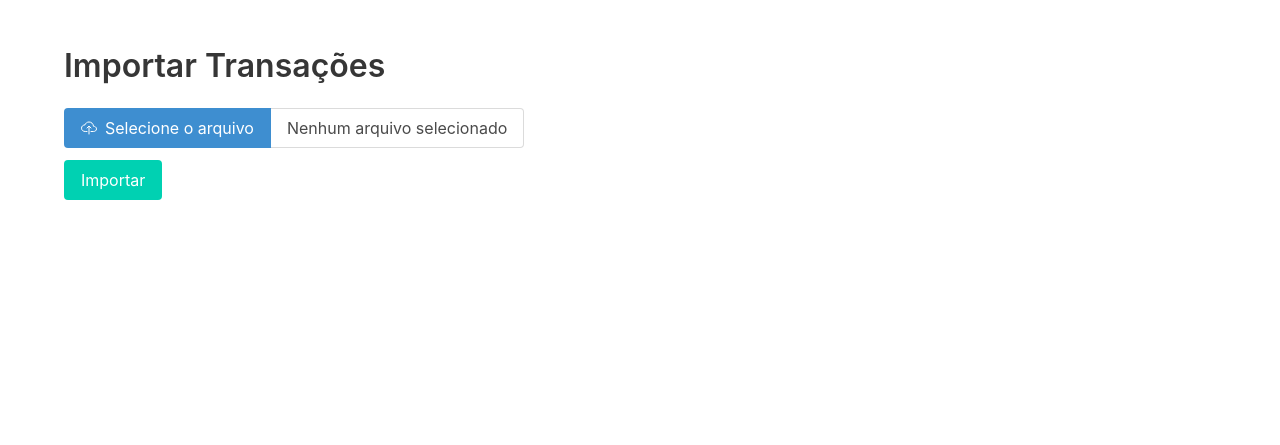
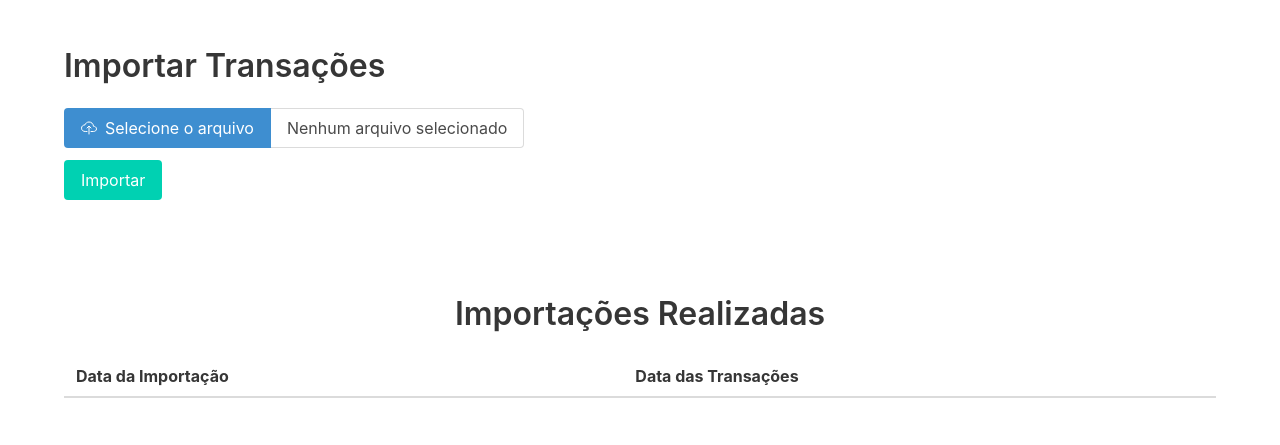
Before and after one commit to vitor-bruno/alura-challenge-backend-3, a Django app: page / in a window 1280 px wide. Shown: the top 445 px of the page. Run offline with Django 4.2, Linux system fonts and the light colour scheme; data that the repository does not hold is empty; parts of the project's set-up code (start-up, migrations or seed data) failed here and were passed over.

Commit message:
Persistência no banco de dados e listagem das importações realizadas

```diff
--- a/aplicacao/settings.py
+++ b/aplicacao/settings.py
@@ -117,7 +117,7 @@
 
 USE_I18N = True
 
-USE_TZ = True
+USE_TZ = False
 
 
 # Static files (CSS, JavaScript, Images)
--- a/transactions/forms.py
+++ b/transactions/forms.py
@@ -19,3 +19,6 @@
 
         elif not arquivo.name.endswith('.csv'):
             raise ValidationError(_('Formato de arquivo inválido.'))
+
+        elif Arquivo.objects.filter(arquivo__exact='arquivos/' + arquivo.name):
+            raise ValidationError(_('Um arquivo para essa data já consta na base de dados'))
--- a/transactions/media/arquivos/transacoes-2022-01-01.csv
+++ b/transactions/media/arquivos/transacoes-2022-01-01.csv
@@ -1,5 +1,5 @@
 BANCO DO BRASIL,0001,00001-1,BANCO BRADESCO,0001,00001-1,8000,2022-01-01T07:30:00
-BANCO SANTANDER,0001,00001-1,BANCO BRADESCO,0001,00001-1,210,2022-01-01T08:12:00
+BANCO SANTANDER,0001,00001-1,BANCO BRADESCO,0001,00001-1,210,2021-01-01T08:12:00
 BANCO SANTANDER,0001,00002-1,BANCO BRADESCO,0001,00001-1,79800.22,2022-01-01T08:44:00
 BANCO BRADESCO,0001,00001-1,BANCO SANTANDER,0001,00002-1,11.50,2022-01-01T12:32:00
 BANCO BANRISUL,0001,00001-1,BANCO BRADESCO,0001,00001-1,100,2022-01-01T16:30:00
--- a/transactions/models.py
+++ b/transactions/models.py
@@ -1,13 +1,18 @@
+from asyncio.windows_events import NULL
 from django.db import models
+from django.core.exceptions import ValidationError
+from django.utils.translation import gettext_lazy as _
 
 
 class Arquivo(models.Model):
     arquivo = models.FileField(upload_to='arquivos/')
     criado_em = models.DateTimeField(auto_now_add=True)
     atualizado_em = models.DateTimeField(auto_now=True)
+    data_transacoes = models.DateField(null=True)
 
     class Meta:
-        ordering = ['-criado_em']
+        ordering = ['-data_transacoes']
+
 
     def __str__(self):
         return self.arquivo.name
@@ -23,8 +28,23 @@
     conta_destino = models.CharField(max_length=20, null=False, blank=False)
     valor = models.DecimalField(max_digits=10, decimal_places=2, null=False, blank=False)
     data_hora = models.DateTimeField(null=False, blank=False)
-    created_at = models.DateTimeField(auto_now_add=True)
-    updated_at = models.DateTimeField(auto_now=True)
+    criado_em = models.DateTimeField(auto_now_add=True)
+    atualizado_em = models.DateTimeField(auto_now=True)
+
+    def save(self, *args, **kwargs):
+        if Transacao.objects.filter(banco_origem__exact=self.banco_origem,
+                                    agencia_origem__exact=self.agencia_origem,
+                                    conta_origem__exact=self.conta_origem,
+                                    banco_destino__exact=self.banco_destino,
+                                    agencia_destino__exact=self.agencia_destino,
+                                    conta_destino__exact=self.conta_destino,
+                                    data_hora__year=self.data_hora.year,
+                                    data_hora__month=self.data_hora.month,
+                                    data_hora__day=self.data_hora.day).exists():
+            raise ValidationError(_(f'Transação do banco {self.banco_origem}, agência {self.agencia_origem}, ' +
+                                    f'conta {self.conta_origem} para o banco {self.banco_destino}, agência ' +
+                                    f'{self.agencia_destino}, conta {self.conta_destino} já consta no banco de dados'))
+        super(Transacao, self).save(*args, **kwargs)
 
     def __str__(self):
         return f'{self.conta_origem} - {self.conta_destino}: {self.valor}'
--- a/transactions/templates/index.html
+++ b/transactions/templates/index.html
@@ -14,7 +14,7 @@
         <h1 class="title">Importar Transações</h1>
         {% if messages %}
             {% for message in messages %}
-                <div class="notification {{ message.tags }}" role="alert">
+                <div class="notification is-{{ message.tags }}" role="alert">
                     <button class="delete"></button>
                     {{ message }}
                 </div>
@@ -22,7 +22,6 @@
         {% endif %}
         <form action="" method="post" enctype="multipart/form-data">
             {% csrf_token %}
-            {{ form.non_field_errors }}
             <div class="field">
                 <div class="file is-info has-name" id="fileInput">
                     <label class="file-label">
@@ -40,6 +39,9 @@
                         </span>
                     </label>
                 </div>
+                {% if form.non_field_errors %}
+                    <p class = "help is-danger">{{ form.non_field_errors.0 | escape }}</p>
+                {% endif %}
             </div>
             <div class="field">
                 <div class="control">
@@ -50,6 +52,28 @@
     </div>
 </section>
 
+<section class="section">
+    <div class="container">
+        <h1 class="title has-text-centered">Importações Realizadas</h1>
+        <table class="table is-fullwidth">
+            <thead>
+            <tr>
+                <td style="font-weight: bold">Data da Importação</td>
+                <td style="font-weight: bold">Data das Transações</td>
+            </tr>
+            </thead>
+            <tbody>
+            {% for importacao in importacoes %}
+                <tr>
+                    <td>{{ importacao.criado_em }}</td>
+                    <td>{{ importacao.data_transacoes }}</td>
+                </tr>
+            {% endfor %}
+            </tbody>
+        </table>
+    </div>
+</section>
+
 <script src="{% static 'js/fileInput.js' %}"></script>
 <script type="module" src="https://unpkg.com/ionicons@5.5.2/dist/ionicons/ionicons.esm.js"></script>
 <script nomodule src="https://unpkg.com/ionicons@5.5.2/dist/ionicons/ionicons.js"></script>
--- a/transactions/views.py
+++ b/transactions/views.py
@@ -1,21 +1,55 @@
-from django.forms import ValidationError
+import csv
+from datetime import datetime
+
+from django.db import transaction
+from django.contrib import messages
+from django.core.exceptions import ValidationError
 from django.shortcuts import render
+from django.http import HttpResponseRedirect
+
 from .forms import ArquivoForm
-from django.http import HttpResponseRedirect
-from django.utils.translation import gettext_lazy as _
+from .models import Transacao, Arquivo
 
 def index(request):
     if request.method == 'POST':
+
         form = ArquivoForm(request.POST, request.FILES)
+
         if form.is_valid():
-            file = request.FILES['arquivo']
-            print(file.name)
-            print(file.size)
-            for line in file.readlines():
-                print(line)
+            file = request.FILES['arquivo'].read().decode('utf-8')
+            main_date = date_from_file_line(file, 0)
+            errors = 0
+
+            instance = form.save(commit=False)
+            instance.data_transacoes = main_date
+            instance.save()
+            messages.success(request, 'Arquivo salvo com sucesso!')
+
+            for row in csv.reader(file.splitlines(), delimiter=','):
+                if (not row) or (row[-1][:10] != main_date) or ('' in row):
+                    continue
+
+                try:
+                    data_hora = datetime.strptime(row[7], '%Y-%m-%dT%H:%M:%S')
+
+                    Transacao.objects.create(arquivo=instance, banco_origem=row[0],
+                                                agencia_origem=row[1], conta_origem=row[2],
+                                                banco_destino=row[3], agencia_destino=row[4],
+                                                conta_destino=row[5], valor=float(row[6]), data_hora=data_hora)
+
+                except ValidationError as e:
+                    errors += 1
+
+            if errors:
+                messages.warning(request, f'{errors} transações já constam no banco de dados e foram ignoradas')
+
             return HttpResponseRedirect('/')
 
     else:
         form = ArquivoForm()
 
-    return render(request, 'index.html', {'form': form})
+    return render(request, 'index.html', {'form': form, 'importacoes': Arquivo.objects.all()})
+
+
+def date_from_file_line(file, line):
+    return file.splitlines()[line].split(',')[-1][:10]
```
Also changed, not shown: transactions/migrations/0001_initial.py, transactions/migrations/0002_arquivo_data_transacoes.py (added), transactions/migrations/0003_alter_arquivo_options_alter_transacao_options.py (added).
